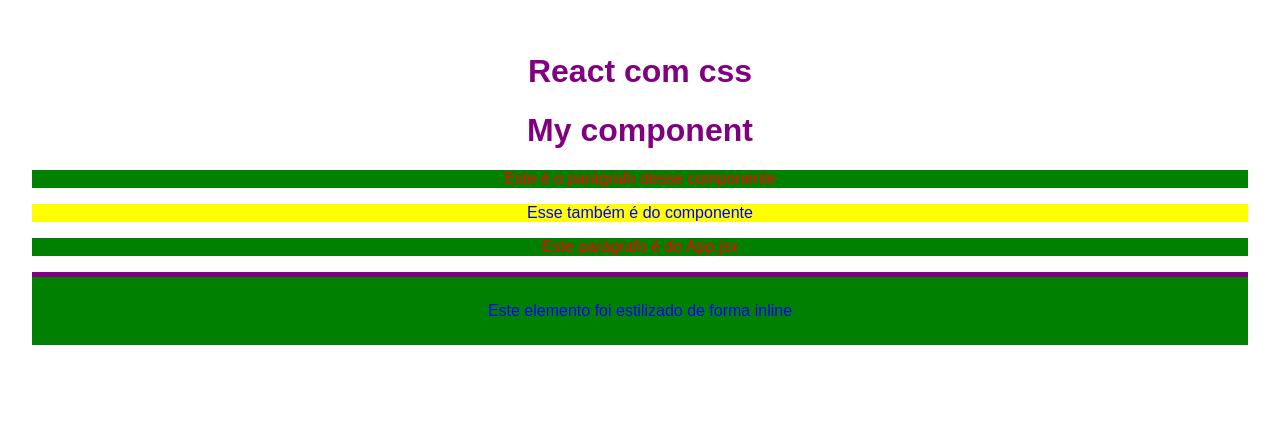
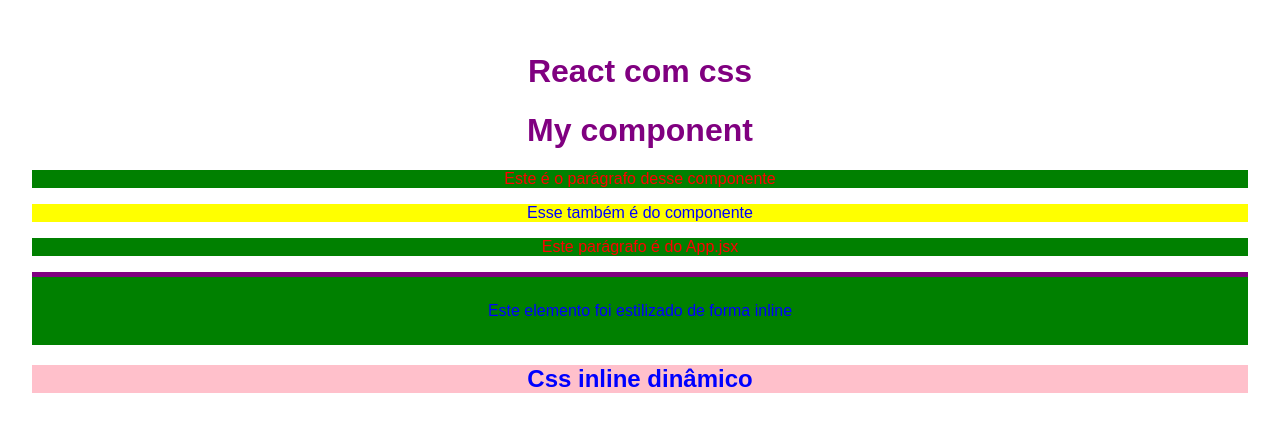
Before and after one commit to theselegadev/react-js, a React (Vite) app in the folder CSS_REACT_4/css_react/: page / in a window 1280 px wide. Shown: the top 432 px of the page. Built offline with nearby package versions, Linux system fonts and the light colour scheme.

Commit message:
Css inline dinâmico

```diff
--- a/CSS_REACT_4/css_react/src/App.jsx
+++ b/CSS_REACT_4/css_react/src/App.jsx
@@ -2,6 +2,7 @@ import './App.css'
 import MyComponent from './components/MyComponent'
 
 function App() {
+  const n = 9
   return (
     <>
       {/* Css global */}
@@ -13,6 +14,9 @@ function App() {
 
       {/* Inline CSS */}
       <p style={{color: "blue", padding: "25px", borderTop: "5px solid purple"}}>Este elemento foi estilizado de forma inline</p>
+
+      {/* CSS Inline dinâmico */}
+      <h2 style={n < 10 ? {color: "blue", backgroundColor: "pink"} : {color: "yellow", backgroundColor: "gray"}}>Css inline dinâmico</h2>
     </>
   )
 }
```
